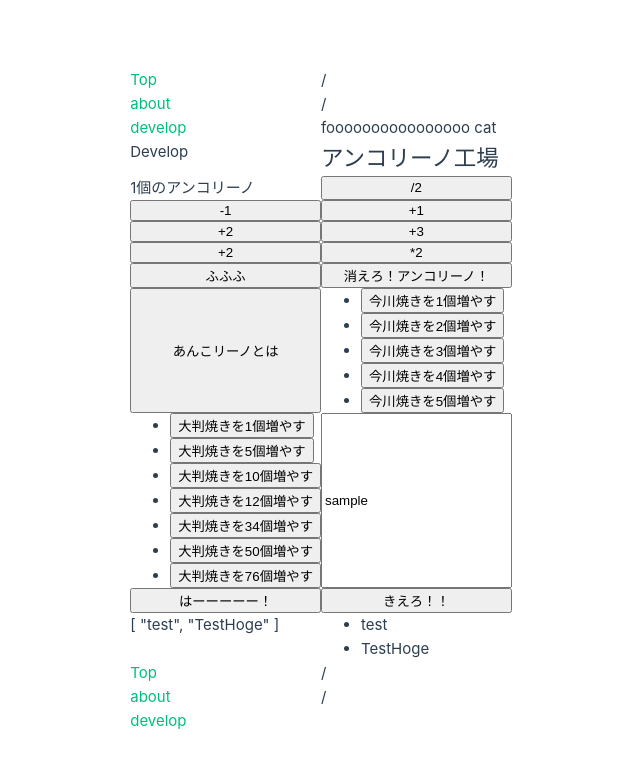
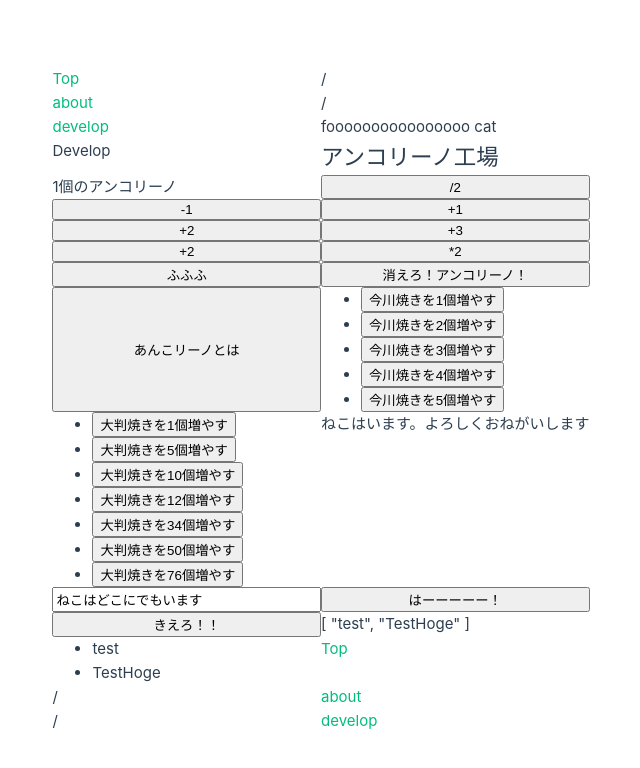
Before and after one commit to OKAUEND/first-riin-vue, a Vue app: page /#/develop in a window 1280 px wide. Shown: the top 768 px of the page, without its empty margins (319-959 px from the left). Built offline with nearby package versions, Linux system fonts and the light colour scheme.

Commit message:
変更 - RiinのVue道場 - ライフサイクルを学ぶ！

```diff
--- a/src/pages/develop.vue
+++ b/src/pages/develop.vue
@@ -37,11 +37,19 @@ export default {
       console.log(hoge)
     },
     addMessage() {
+      if (this.tmpMessage.length < 2) return
       this.messages.push(this.tmpMessage)
+      this.tmpMessage = ''
     },
     delMessage() {
       this.messages.pop()
     }
+  },
+  //mountedで、コンポーネントが最初に表示した時だけ処理をしてくれるよ
+  mounted() {
+    console.log('ねこはいいぞ')
+    this.message = 'ねこはいます。よろしくおねがいします'
+    this.tmpMessage = 'ねこはどこにでもいます'
   }
 }
 </script>
```
